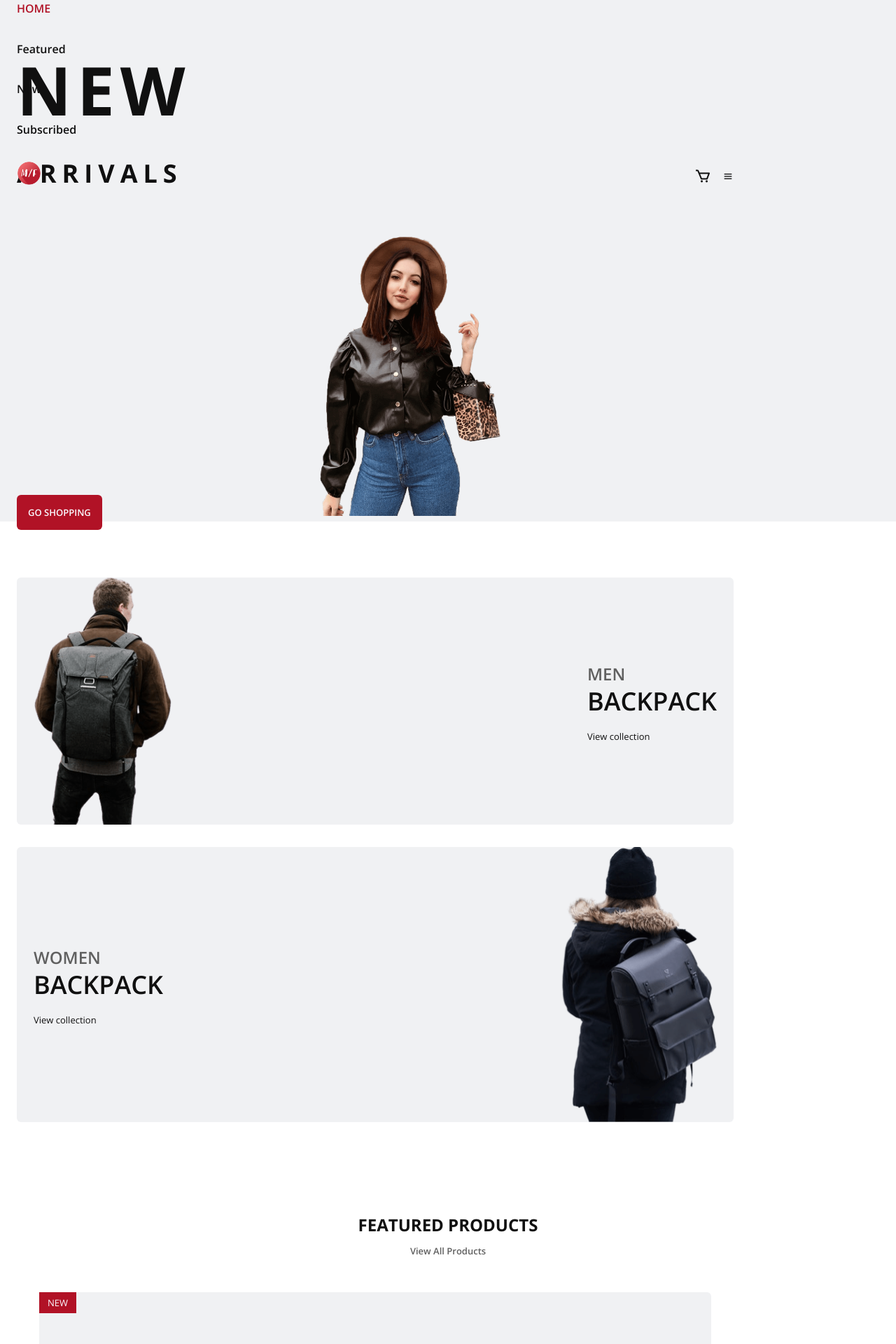
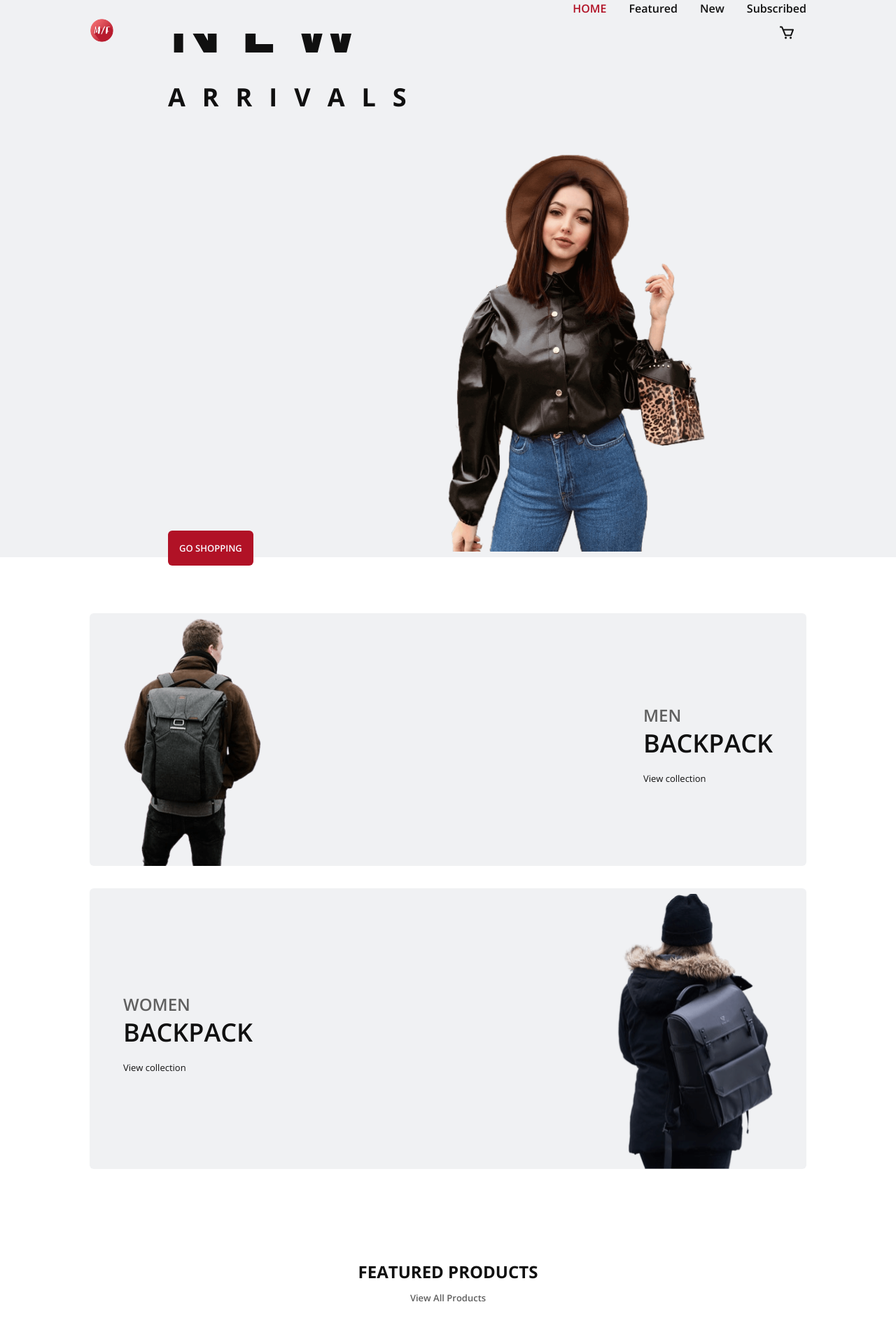
Before and after one commit to T-Damer/e-commerce-template, a PHP site: page / in a window 1280 px wide. Shown: the top 1920 px of the page at 70% size. Run offline with PHP 8.4, Linux system fonts and the light colour scheme.

Commit message:
added media queries, but grid is not working :hmm:

```diff
--- a/assets/css/styles.css
+++ b/assets/css/styles.css
@@ -504,4 +504,94 @@ img {
   color: var(--dark-color-light);
   font-size: var(--small-font-size);
 }
-/* ===== MEDIA QUERIES=====*/ ;
+
+/* ===== MEDIA QUERIES=====*/
+@media screen and (min-width: 770px) {
+  body {
+    margin: 0;
+  }
+  .section-all {
+    margin-bottom: var(--mb-4);
+  }
+
+  .nav {
+    heig: calc(var(--header-height) + 1rem);
+    justify-content: initial;
+  }
+  .nav__menu {
+    margin-left: auto;
+  }
+  .nav__list {
+    display: flex;
+  }
+  .nav__item {
+    margin-left: var(--mb-4);
+    margin-bottom: 0;
+  }
+  .nav__toggle {
+    display: none;
+  }
+
+  .home__container {
+    height: 100vh;
+  }
+  .home__data {
+    padding: 0;
+    height: max-content;
+    align-self: center;
+  }
+  .home__title {
+    line-height: 0.8;
+    letter-spacing: 1.5rem;
+  }
+  .home__img {
+    width: 370px;
+  }
+
+  .collection__container {
+    grid-template-columns: repeat(2, 1fr);
+  }
+  .collection__box {
+    padding: 0.5rem 3rem 0;
+  }
+  .collection__img {
+    width: 130px;
+  }
+
+  .featured__container,
+  .sponsors__container,
+  .footer__container {
+    grid-template-columns: repeat(4, 1fr);
+  }
+
+  .offer__data {
+    padding: 5rem 0;
+  }
+
+  .new__container {
+    grid-template-columns: repeat(3, 1fr);
+  }
+
+  .newsletter__form {
+    width: 400px;
+    margin: 0 auto;
+  }
+
+  .footer__container {
+    padding: 2rem 0;
+  }
+}
+
+@media screen and (min-width: 1024px) {
+  .bg-grid {
+    margin-left: auto;
+    margin-right: auto;
+  }
+
+  .home__data {
+    padding-left: 7rem;
+  }
+  .home__imd {
+    right: 15%;
+  }
+}
```
